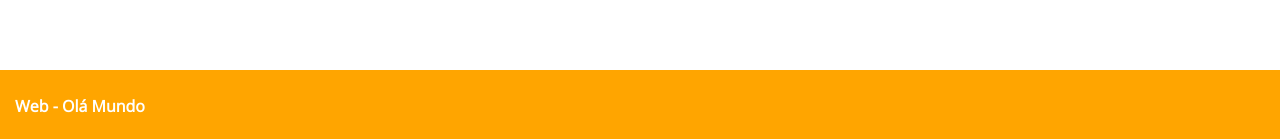
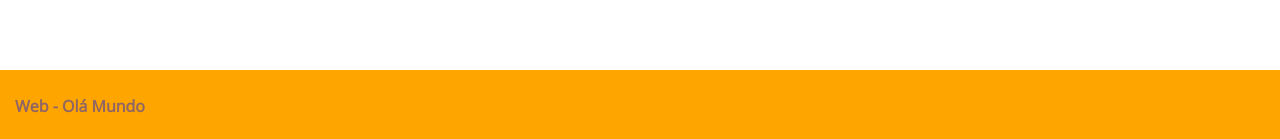
Before and after one commit to HenryyDante/TesteGIT, a plain HTML site: page index.html in a window 1280 px wide. Shown: the part 658-797 px from the top of the page. Drawn offline with nearby package versions, Linux system fonts and the light colour scheme; a script that the page names is missing.

Commit message:
mudando cor de algm lugar

```diff
--- a/style.css
+++ b/style.css
@@ -30,7 +30,7 @@ body {
    position: absolute;
    bottom: 0;
    background-color: orange;
-   color: #ffff;
+   color: rgb(143, 101, 101);
 }
 
 .footer p {
```
